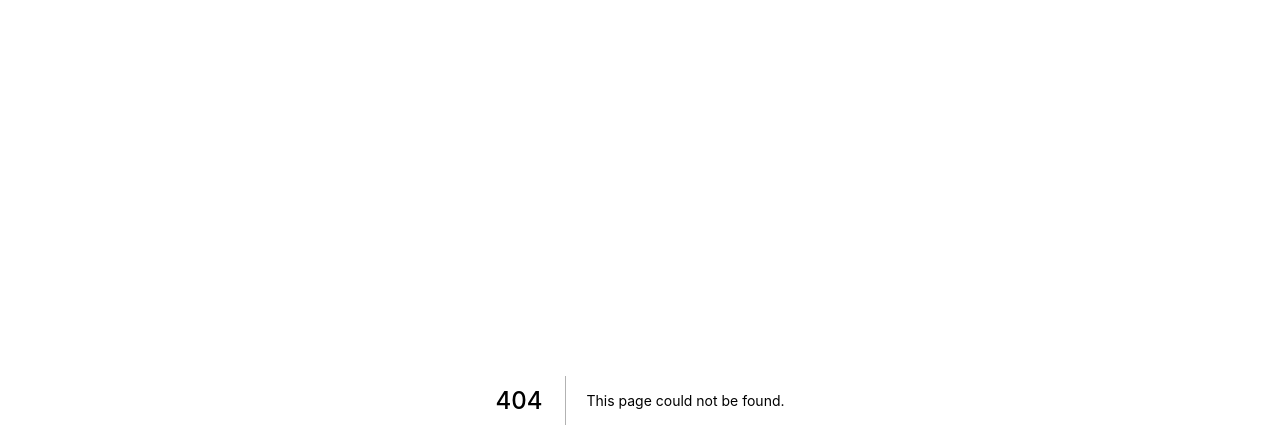
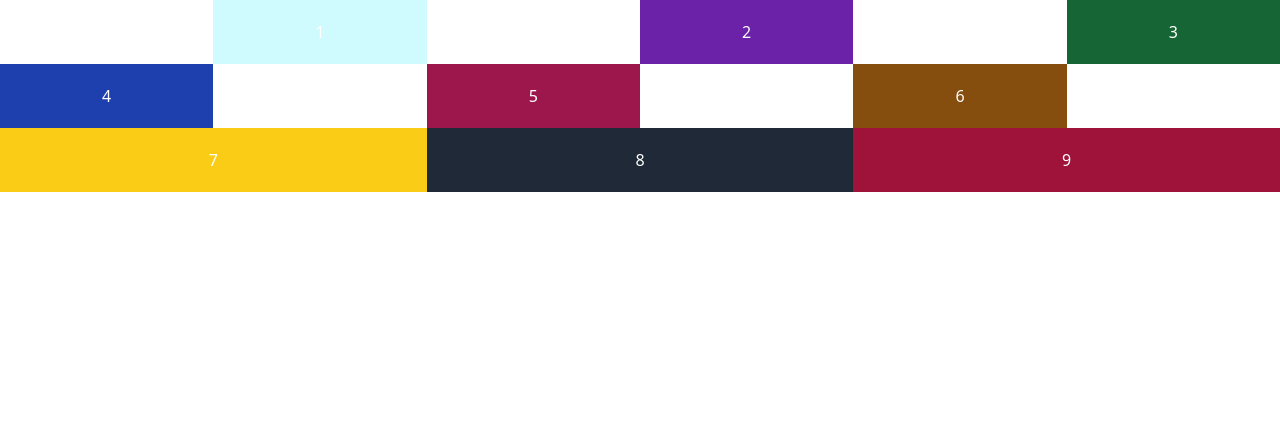
Before and after one commit to farah-fpg/learn-app, a Next.js app: page /grid in a window 1280 px wide. Before the commit this address had no page. Shown: the top 448 px of the page. Built offline with nearby package versions, Linux system fonts and the light colour scheme.

Commit message:
pages for grid and flex

```diff
--- /dev/null
+++ b/src/pages/flex.tsx
@@ -0,0 +1,45 @@
+const FlexPage: React.FC = () => {
+  return (
+    <div>
+      <div className="text-white">
+        <div className="mb-4 flex justify-between ">
+          <div className="flex h-16 w-16 items-center justify-center  bg-cyan-100">
+            1
+          </div>
+          <div className="flex h-16 w-16 items-center justify-center  bg-purple-800">
+            2
+          </div>
+          <div className="flex h-16 w-16 items-center justify-center  bg-green-800">
+            3
+          </div>
+        </div>
+
+        <div className="mb-4 flex justify-between ">
+          <div className="flex h-16 w-16 items-center justify-center  bg-blue-800">
+            4
+          </div>
+          <div className="flex h-16 w-16 items-center justify-center  bg-pink-800">
+            5
+          </div>
+          <div className="flex h-16 w-16 items-center justify-center  bg-yellow-800">
+            6
+          </div>
+        </div>
+
+        <div className="mb-4 flex justify-between ">
+          <div className="flex h-16 w-16 items-center justify-center  bg-yellow-400 ">
+            7
+          </div>
+          <div className="flex h-16 w-16 items-center justify-center  bg-gray-800">
+            8
+          </div>
+          <div className="flex h-16 w-16 items-center justify-center  bg-rose-800">
+            9
+          </div>
+        </div>
+      </div>
+    </div>
+  );
+};
+
+export default FlexPage;
--- /dev/null
+++ b/src/pages/grid.tsx
@@ -0,0 +1,71 @@
+const GridPage: React.FC = () => {
+  return (
+    <div>
+      <div className="text-white">
+        <div className="mb-6 grid grid-cols-3">
+          <div className="grid w-full grid-cols-2">
+            <div />
+            <div className="flex h-16 w-full items-center justify-center bg-cyan-100">
+              1
+            </div>
+          </div>
+
+          <div className="grid w-full grid-cols-2">
+            <div />
+            <div className="flex h-16 w-full items-center justify-center  bg-purple-800">
+              2
+            </div>
+          </div>
+
+          <div className="grid w-full grid-cols-2">
+            <div />
+            <div className="flex h-16 w-full items-center justify-center  bg-green-800">
+              3
+            </div>
+          </div>
+
+          <div className="grid w-full grid-cols-2">
+            <div className="flex h-16 w-full items-center justify-center  bg-blue-800">
+              4
+            </div>
+          </div>
+
+          <div className="grid w-full grid-cols-2">
+            <div className="flex h-16 w-full items-center justify-center  bg-pink-800">
+              5
+            </div>
+          </div>
+
+          <div className="grid w-full grid-cols-2">
+            <div className="flex h-16 w-full items-center justify-center  bg-yellow-800">
+              6
+            </div>
+          </div>
+
+          <div className="grid">
+            <div />
+            <div className="flex h-16 w-full items-center justify-center  bg-yellow-400 ">
+              7
+            </div>
+          </div>
+
+          <div className="grid ">
+            <div />
+            <div className="flex h-16 w-full items-center justify-center  bg-gray-800">
+              8
+            </div>
+          </div>
+
+          <div className="grid ">
+            <div />
+            <div className="flex h-16 w-full items-center justify-center  bg-rose-800">
+              9
+            </div>
+          </div>
+        </div>
+      </div>
+    </div>
+  );
+};
+
+export default GridPage;
```
Also changed, not shown: 1 other file (tests, documents, lock files or other folders).
